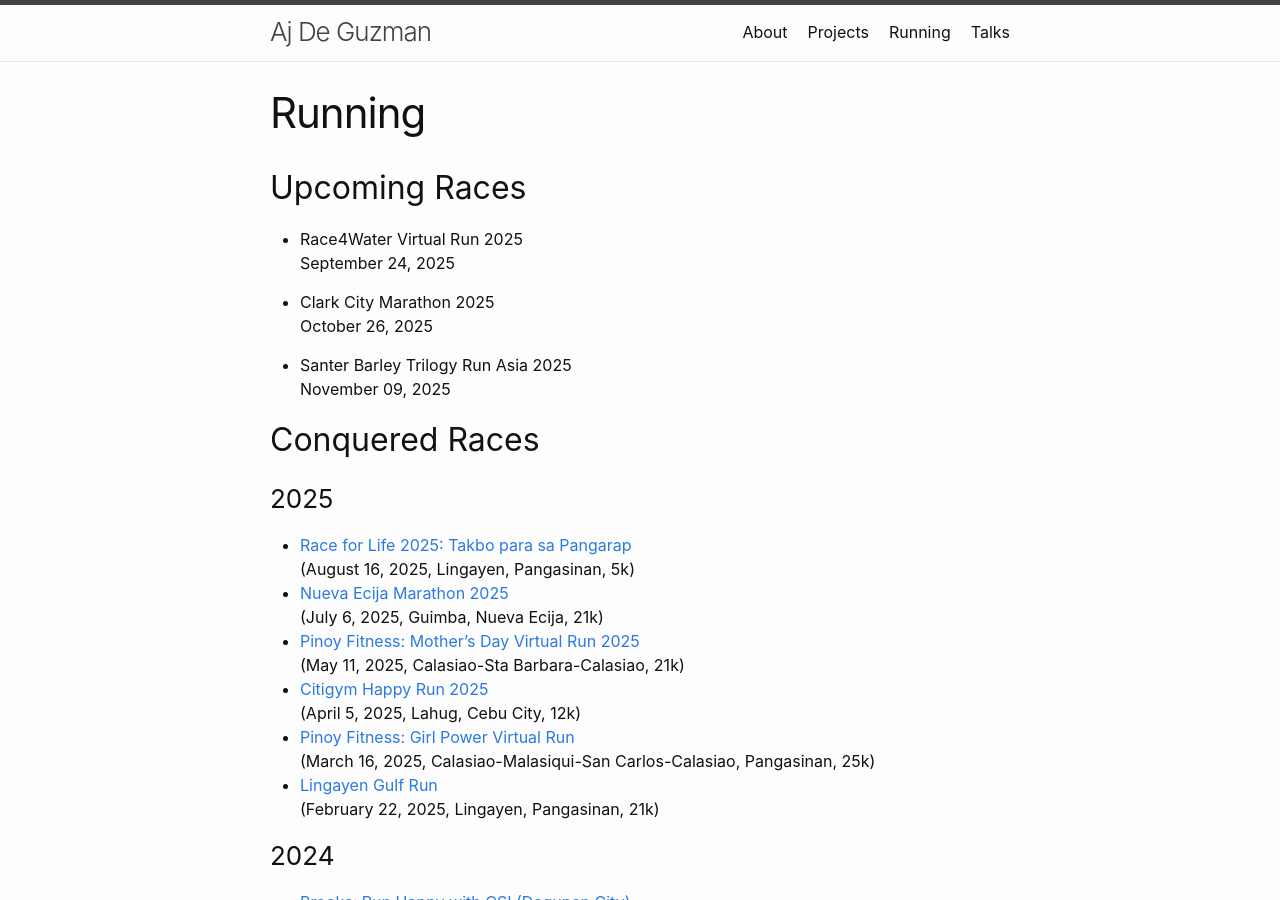
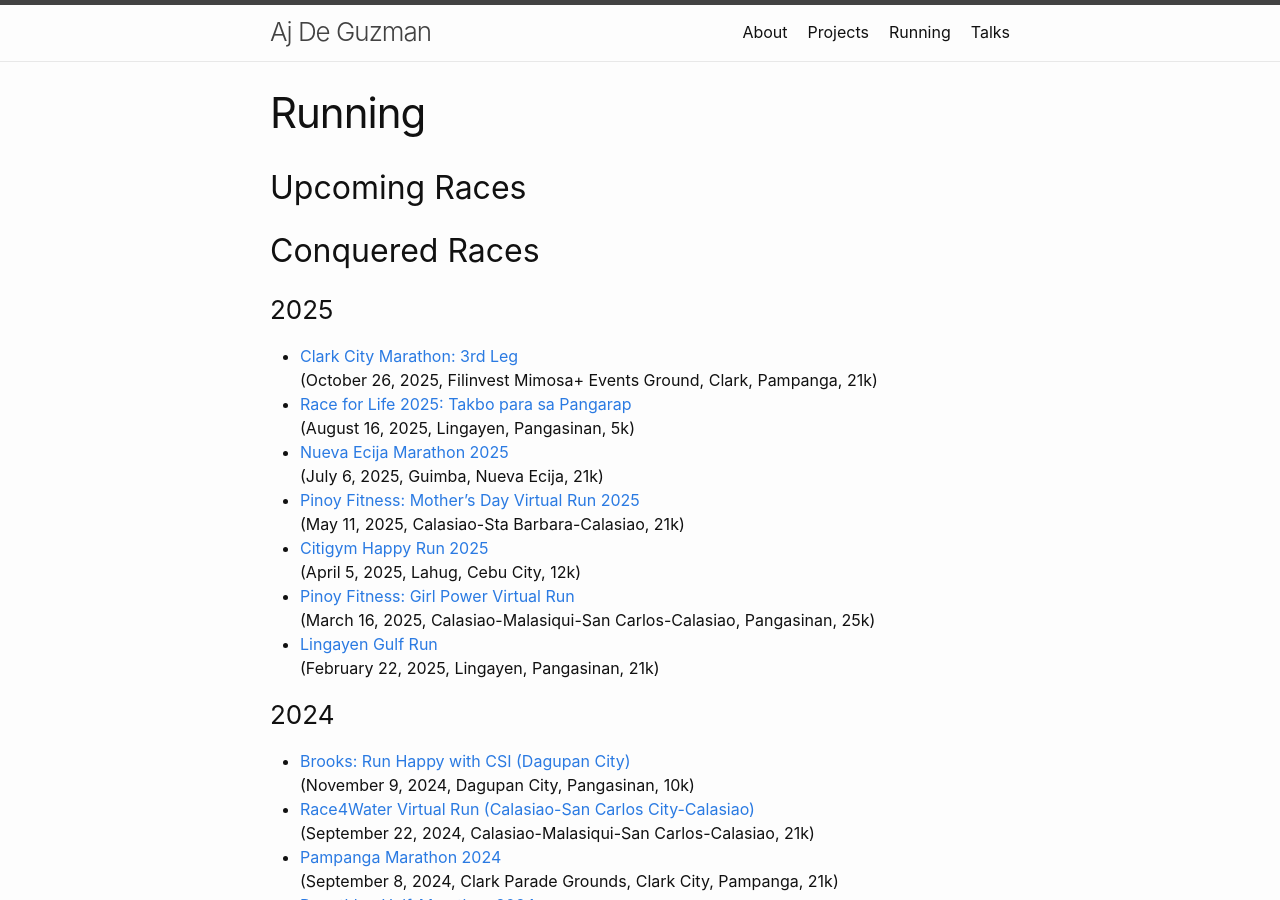
Before and after one commit to ajdeguzman/ajdeguzman.github.io, a Jekyll site: the page built from running.md, in a window 1280 px wide and 900 px high. Built offline with Jekyll 4.4.1, drawn with Linux system fonts in a browser that asks for light colours.

Commit message:
Update running.md

```diff
--- a/running.md
+++ b/running.md
@@ -6,19 +6,12 @@ permalink: /running/
 
 ## Upcoming Races
 
-- Race4Water Virtual Run 2025
-<br> September 24, 2025
-
-- Clark City Marathon 2025
-<br> October 26, 2025
-
-- Santer Barley Trilogy Run Asia 2025
-<br> November 09, 2025
-
 
 ## Conquered Races
 
 ### 2025
+- [Clark City Marathon: 3rd Leg](https://www.strava.com/activities/16256250720)
+<br> (October 26, 2025, Filinvest Mimosa+ Events Ground, Clark, Pampanga, 21k)
 - [Race for Life 2025: Takbo para sa Pangarap](http://strava.com/activities/15472412107)
 <br> (August 16, 2025, Lingayen, Pangasinan, 5k)
 - [Nueva Ecija Marathon 2025](https://www.strava.com/activities/15019529611)
```
